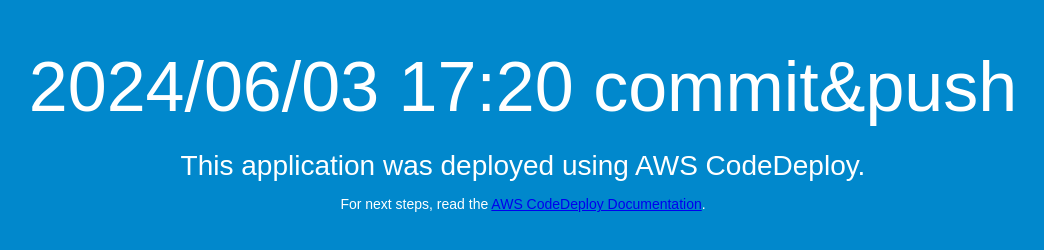
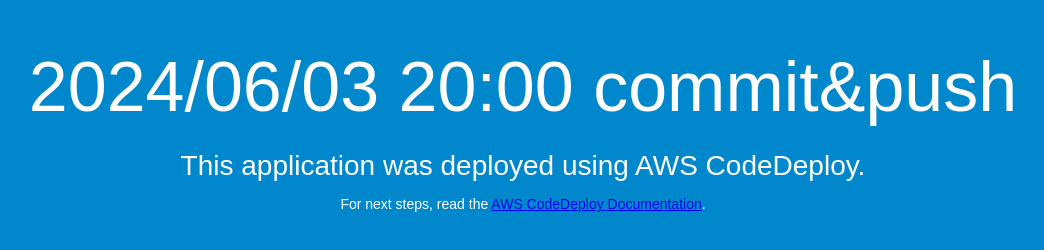
Before and after one commit to VMT-HIRAI-KOJI/VMT-HIRAI-KOJI.github.io, a plain HTML site: page index.html in a window 1280 px wide. Shown: the whole page, without its empty margins (117-1161 px from the left). Drawn offline with Linux system fonts and the light colour scheme.

```diff
--- a/index.html
+++ b/index.html
@@ -28,7 +28,7 @@
 
 <body>
   <div align="center">
-    <h1>2024/06/03 17:20 commit&push</h1>
+    <h1>2024/06/03 20:00 commit&push</h1>
     <h2>This application was deployed using AWS CodeDeploy.</h2>
     <p>For next steps, read the <a href="http://aws.amazon.com/documentation/codedeploy">AWS CodeDeploy
         Documentation</a>.</p>
```
